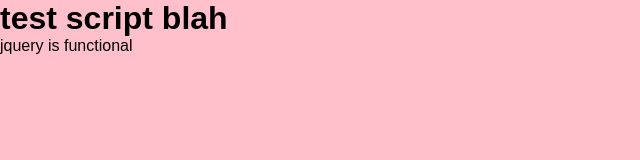
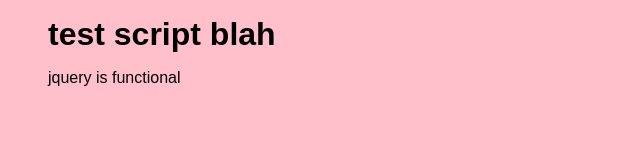
Before and after one commit to tinydinosaurs/starter_bundle, a website: page app/index.html in a window 1280 px wide. Shown: the whole page, without its empty margins (0-640 px from the left). Drawn offline with nearby package versions, Linux system fonts and the light colour scheme; files that its build step writes are made by us from their sources; files whose address does not match are found by name.

Commit message:
changed a few small settings, added npm start

```diff
--- a/app/styles/main.scss
+++ b/app/styles/main.scss
@@ -1,11 +1,21 @@
+// ***************************************** //
+//    replace with your own fancy styles:    //
+// ***************************************** //
+
 // strip margin and padding from everything
 * {
   margin: 0;
   padding: 0;
 }
 
+// lobotomized owl for nice horizontal spacing of elements.
+* + * {
+  margin-top: 1rem;
+}
+
 // make sure I'm linked correctly
 body {
   background-color: pink;
   font-family: sans-serif;
+  padding: 0 3rem;
 }
--- a/package.json
+++ b/package.json
@@ -1,6 +1,6 @@
 {
-  "name": "portfolio",
-  "version": "1.0.0",
+  "name": "simple-build",
+  "version": "1.0.1",
   "description": "you have discovered all my secrets",
   "main": "main.js",
   "scripts": {
@@ -17,7 +17,7 @@
     "watch:js": "onchange 'app/scripts/*.js' -- npm run build:js",
     "serve": "echo '=> server running' && browser-sync start --server 'dist' --files 'dist'",
     "watch": "echo '=> watching html & css' && npm-run-all -p serve watch:css watch:js watch:html",
-    "all": "npm run clean && npm run build && npm run watch"
+    "start": "npm run clean && npm run build && npm run watch"
   },
   "author": "me!",
   "license": "ISC",
```
Also changed, not shown: dist/main.css.
